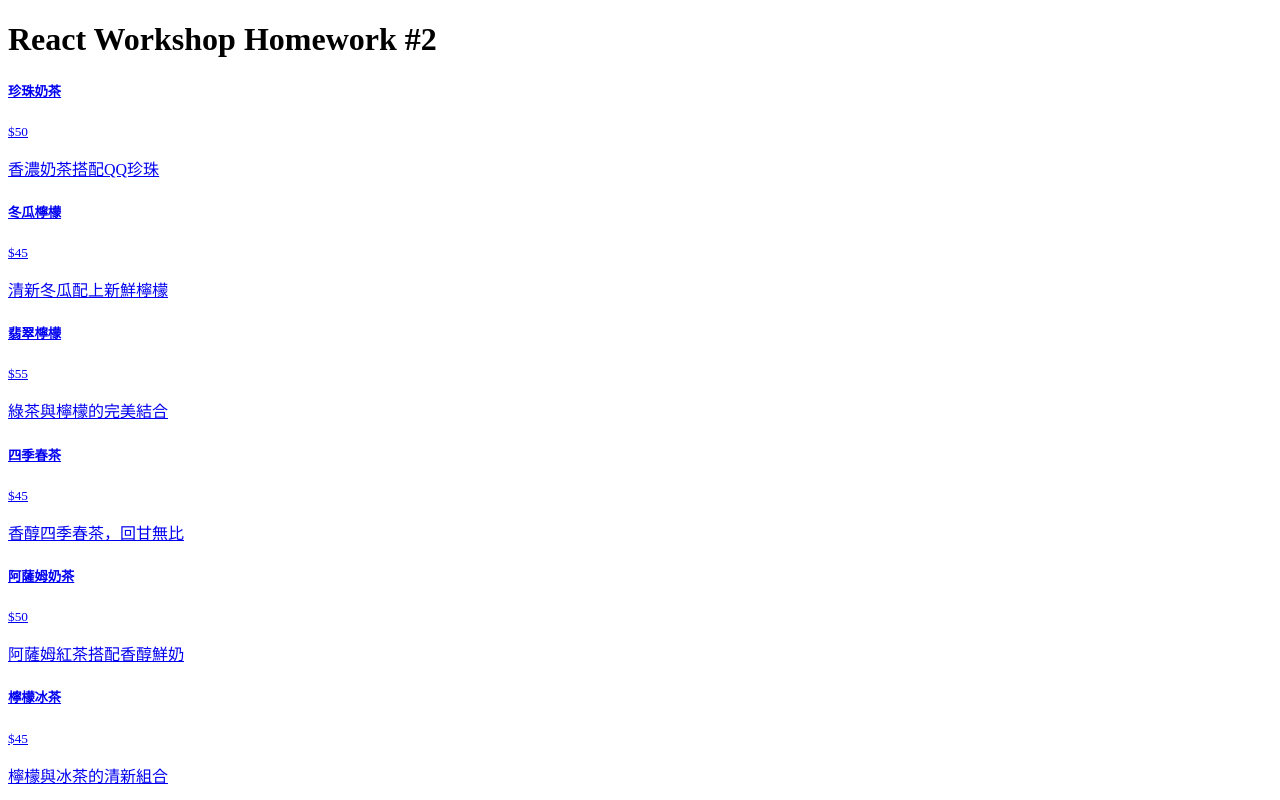
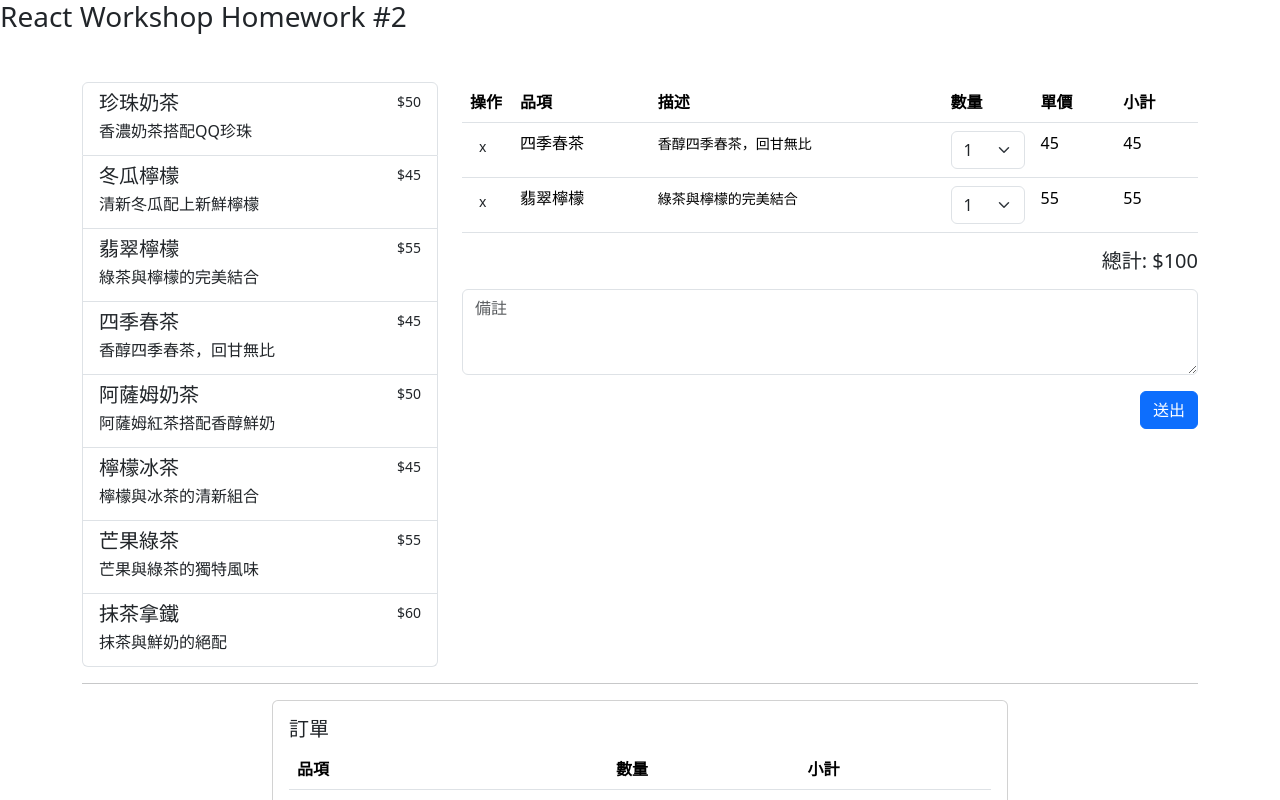
Before and after one commit to hijachu/react-workshop-hw2, a React (Vite) app: page / in a window 1280 px wide. Shown: the top 800 px of the page. Built offline with nearby package versions, Linux system fonts and the light colour scheme.

Commit message:
Install bootstrap package.

```diff
--- a/package.json
+++ b/package.json
@@ -10,6 +10,7 @@
     "preview": "vite preview"
   },
   "dependencies": {
+    "bootstrap": "5.3",
     "react": "^18.2.0",
     "react-dom": "^18.2.0"
   },
@@ -21,6 +22,7 @@
     "eslint-plugin-react": "^7.32.2",
     "eslint-plugin-react-hooks": "^4.6.0",
     "eslint-plugin-react-refresh": "^0.4.3",
+    "sass": "^1.66.1",
     "vite": "^4.4.5"
   }
 }
--- a/src/App.jsx
+++ b/src/App.jsx
@@ -1,4 +1,5 @@
 import { useState } from "react"
+import 'bootstrap/scss/bootstrap.scss'
 
 const data = [
   {
@@ -57,7 +58,7 @@ function App() {
 
   return (
     <>
-      <h1>React Workshop Homework #2</h1>
+      <h3>React Workshop Homework #2</h3>
       <div id="root">
         <div className="container mt-5">
           <div className="row">
```
Also changed, not shown: 1 other file (tests, documents, lock files or other folders).
